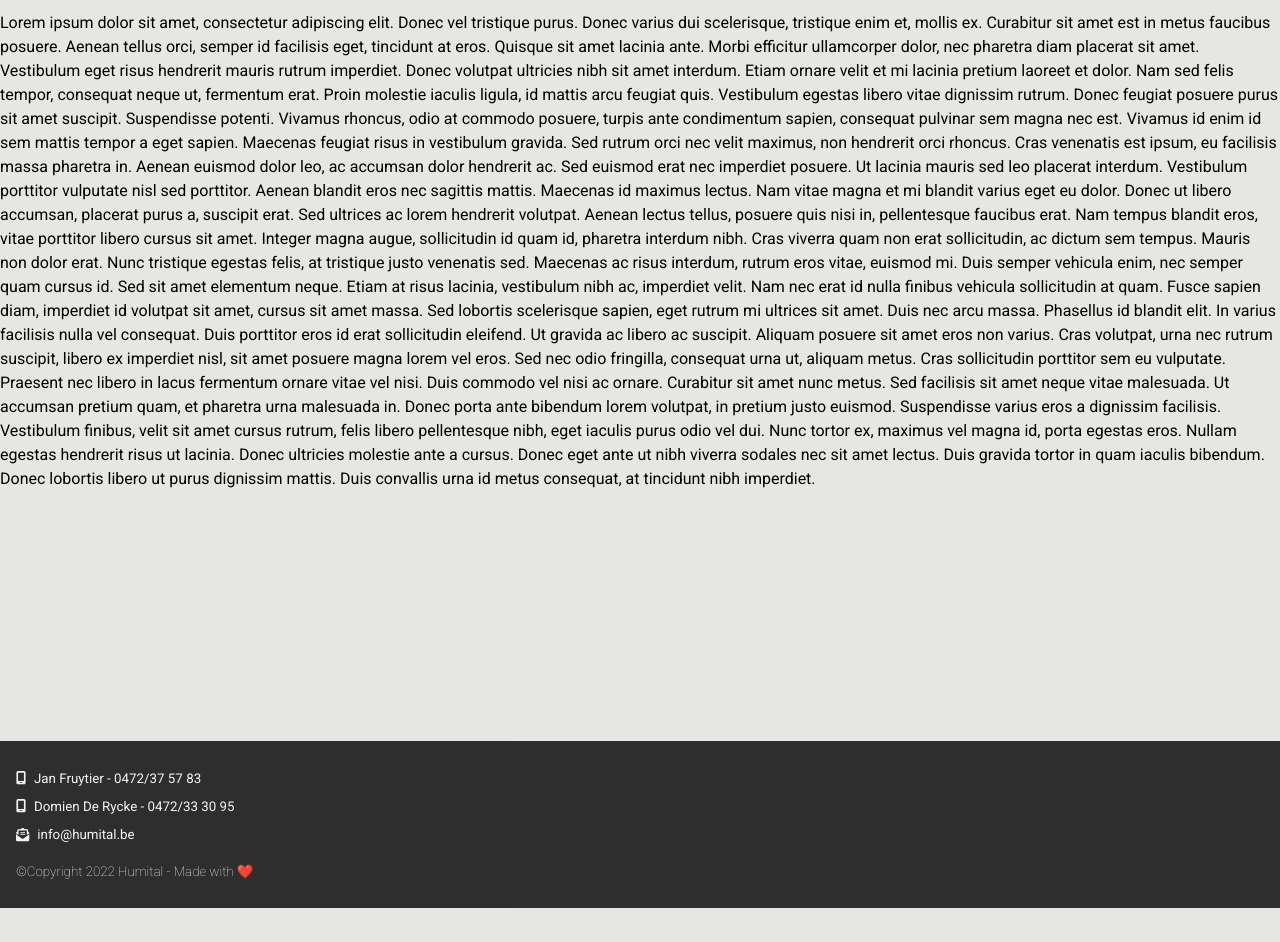
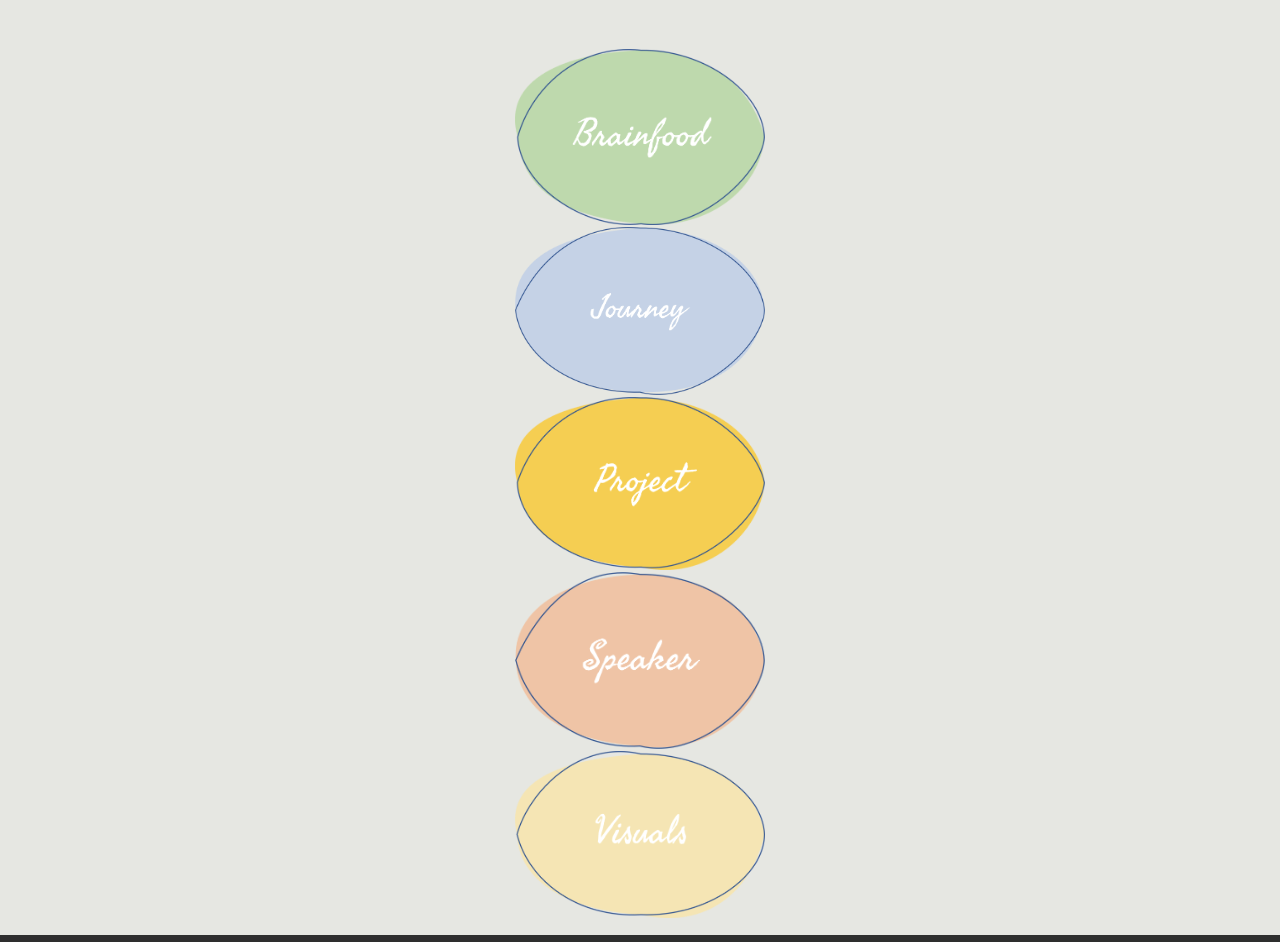
Before and after one commit to Kwintenfruytier/Humital, a Gatsby site: page /services in a window 1280 px wide. Shown: the part 80-1022 px from the top of the page. Before the commit the page ends 988 px from the top, so only its background shows below. Built offline with nearby package versions, Linux system fonts and the light colour scheme; Gatsby itself is replaced by a stand-in of ours.

Commit message:
servives page buttons

```diff
--- a/src/components/navigation/navbar.js
+++ b/src/components/navigation/navbar.js
@@ -11,7 +11,7 @@ const NavBar = () => {
           <StaticImage
             src="../../images/logo.png"
             alt="logo"
-            width={40}
+            width={50}
           ></StaticImage>
           <div className={styles.logoName}>Humital</div>
         </Link>
--- a/src/pages/index.js
+++ b/src/pages/index.js
@@ -18,8 +18,7 @@ const IndexPage = () => {
         <div className={styles.ctaMain}>
           <h1 className={styles.ctaTitle}>
             Working digital
-            <span classname={styles.accentedMain}> empowers</span> human
-            capital.
+            <span> empowers</span> human capital.
           </h1>
           <span className={styles.ctaSubtitle}>
             Humital richt zich op het begrijpen en het begeleiden van groeiende
--- a/src/pages/services.js
+++ b/src/pages/services.js
@@ -1,4 +1,6 @@
+import { StaticImage } from "gatsby-plugin-image"
 import * as React from "react"
+import * as styles from "../styles/services.module.css"
 import Layout from "../components/layout/layout"
 import Seo from "../components/seo"
 
@@ -7,60 +9,77 @@ const Services = () => {
     <Layout>
       <Seo title="Diensten" />
 
-      <h1>Wat doen we?</h1>
-      <p>
-        Lorem ipsum dolor sit amet, consectetur adipiscing elit. Donec vel
-        tristique purus. Donec varius dui scelerisque, tristique enim et, mollis
-        ex. Curabitur sit amet est in metus faucibus posuere. Aenean tellus
-        orci, semper id facilisis eget, tincidunt at eros. Quisque sit amet
-        lacinia ante. Morbi efficitur ullamcorper dolor, nec pharetra diam
-        placerat sit amet. Vestibulum eget risus hendrerit mauris rutrum
-        imperdiet. Donec volutpat ultricies nibh sit amet interdum. Etiam ornare
-        velit et mi lacinia pretium laoreet et dolor. Nam sed felis tempor,
-        consequat neque ut, fermentum erat. Proin molestie iaculis ligula, id
-        mattis arcu feugiat quis. Vestibulum egestas libero vitae dignissim
-        rutrum. Donec feugiat posuere purus sit amet suscipit. Suspendisse
-        potenti. Vivamus rhoncus, odio at commodo posuere, turpis ante
-        condimentum sapien, consequat pulvinar sem magna nec est. Vivamus id
-        enim id sem mattis tempor a eget sapien. Maecenas feugiat risus in
-        vestibulum gravida. Sed rutrum orci nec velit maximus, non hendrerit
-        orci rhoncus. Cras venenatis est ipsum, eu facilisis massa pharetra in.
-        Aenean euismod dolor leo, ac accumsan dolor hendrerit ac. Sed euismod
-        erat nec imperdiet posuere. Ut lacinia mauris sed leo placerat interdum.
-        Vestibulum porttitor vulputate nisl sed porttitor. Aenean blandit eros
-        nec sagittis mattis. Maecenas id maximus lectus. Nam vitae magna et mi
-        blandit varius eget eu dolor. Donec ut libero accumsan, placerat purus
-        a, suscipit erat. Sed ultrices ac lorem hendrerit volutpat. Aenean
-        lectus tellus, posuere quis nisi in, pellentesque faucibus erat. Nam
-        tempus blandit eros, vitae porttitor libero cursus sit amet. Integer
-        magna augue, sollicitudin id quam id, pharetra interdum nibh. Cras
-        viverra quam non erat sollicitudin, ac dictum sem tempus. Mauris non
-        dolor erat. Nunc tristique egestas felis, at tristique justo venenatis
-        sed. Maecenas ac risus interdum, rutrum eros vitae, euismod mi. Duis
-        semper vehicula enim, nec semper quam cursus id. Sed sit amet elementum
-        neque. Etiam at risus lacinia, vestibulum nibh ac, imperdiet velit. Nam
-        nec erat id nulla finibus vehicula sollicitudin at quam. Fusce sapien
-        diam, imperdiet id volutpat sit amet, cursus sit amet massa. Sed
-        lobortis scelerisque sapien, eget rutrum mi ultrices sit amet. Duis nec
-        arcu massa. Phasellus id blandit elit. In varius facilisis nulla vel
-        consequat. Duis porttitor eros id erat sollicitudin eleifend. Ut gravida
-        ac libero ac suscipit. Aliquam posuere sit amet eros non varius. Cras
-        volutpat, urna nec rutrum suscipit, libero ex imperdiet nisl, sit amet
-        posuere magna lorem vel eros. Sed nec odio fringilla, consequat urna ut,
-        aliquam metus. Cras sollicitudin porttitor sem eu vulputate. Praesent
-        nec libero in lacus fermentum ornare vitae vel nisi. Duis commodo vel
-        nisi ac ornare. Curabitur sit amet nunc metus. Sed facilisis sit amet
-        neque vitae malesuada. Ut accumsan pretium quam, et pharetra urna
-        malesuada in. Donec porta ante bibendum lorem volutpat, in pretium justo
-        euismod. Suspendisse varius eros a dignissim facilisis. Vestibulum
-        finibus, velit sit amet cursus rutrum, felis libero pellentesque nibh,
-        eget iaculis purus odio vel dui. Nunc tortor ex, maximus vel magna id,
-        porta egestas eros. Nullam egestas hendrerit risus ut lacinia. Donec
-        ultricies molestie ante a cursus. Donec eget ante ut nibh viverra
-        sodales nec sit amet lectus. Duis gravida tortor in quam iaculis
-        bibendum. Donec lobortis libero ut purus dignissim mattis. Duis
-        convallis urna id metus consequat, at tincidunt nibh imperdiet.{" "}
-      </p>
+      <div className={styles.containerButtons}>
+        <button
+          className={styles.brainfoodBtn}
+          onClick={() => {
+            console.log("Brainfood button active")
+          }}
+        >
+          <StaticImage
+            src="../images/brainfood.png"
+            width={250}
+            className={styles.brainfoodImage}
+            alt="brainfood"
+          ></StaticImage>
+        </button>
+
+        <button
+          className={styles.journeyBtn}
+          onClick={() => {
+            console.log("Journey Button active")
+          }}
+        >
+          <StaticImage
+            src="../images/journey.png"
+            width={250}
+            className={styles.journeyImage}
+            alt="journey"
+          ></StaticImage>
+        </button>
+
+        <button
+          className={styles.projectBtn}
+          onClick={() => {
+            console.log("Project Button active")
+          }}
+        >
+          <StaticImage
+            src="../images/project.png"
+            width={250}
+            className={styles.projectImage}
+            alt="project"
+          ></StaticImage>
+        </button>
+
+        <button
+          className={styles.speakerBtn}
+          onClick={() => {
+            console.log("Speaker Button active")
+          }}
+        >
+          <StaticImage
+            src="../images/speaker.png"
+            width={250}
+            className={styles.speakerImage}
+            alt="speaker"
+          ></StaticImage>
+        </button>
+
+        <button
+          className={styles.visualsBtn}
+          onClick={() => {
+            console.log("Visuals Button active")
+          }}
+        >
+          <StaticImage
+            src="../images/visuals.png"
+            width={250}
+            className={styles.visualsImage}
+            alt="visuals"
+          ></StaticImage>
+        </button>
+      </div>
     </Layout>
   )
 }
--- /dev/null
+++ b/src/styles/services.module.css
@@ -0,0 +1,88 @@
+.containerButtons {
+  margin-top: 8rem;
+  margin-bottom: 1rem;
+  display: flex;
+  flex-direction: column;
+  flex-wrap: wrap;
+  /* position: relative;*/
+  flex-grow: 1;
+}
+
+/*image 1 */
+.brainfoodBtn {
+  background-color: transparent;
+  border-style: none;
+  text-align: center;
+  /*position: absolute;*/
+}
+
+.brainfoodImage {
+}
+
+.brainfoodImage:hover,
+.brainfoodImage:focus {
+  background-color: aqua;
+}
+
+/*image 2 */
+.journeyBtn {
+  background-color: transparent;
+  border-style: none;
+  /*position: absolute;*/
+}
+
+.journeyImage {
+  top: 80%;
+}
+
+.journeyImage:hover,
+.journeyImage:focus {
+  background-color: yellowgreen;
+}
+
+/*image 3 */
+.projectBtn {
+  background-color: transparent;
+  border-style: none;
+  /*position: absolute;*/
+}
+
+.projectImage {
+  top: 80%;
+}
+
+.projectImage:hover,
+.projectImage:focus {
+  background-color: aqua;
+}
+
+/*image 4 */
+.speakerBtn {
+  background-color: transparent;
+  border-style: none;
+  /*position: absolute;*/
+}
+
+.speakerImage {
+  top: 80%;
+}
+.speakerImage:hover,
+.speakerImage:focus {
+  background-color: aqua;
+}
+
+/*image 5 */
+.visualsBtn {
+  background-color: transparent;
+  border-style: none;
+  /*position: absolute;*/
+}
+
+.visualsImage {
+  top: 80%;
+}
+
+.visualsImage:hover,
+.visualsImage:focus {
+  background-color: red;
+}
```
Also changed, not shown: src/images/brainfood.png (added), src/images/journey.png (added), src/images/logo.png, src/images/logoNew.png (added), src/images/project.png (added), src/images/speaker.png (added), src/images/visuals.png (added).
